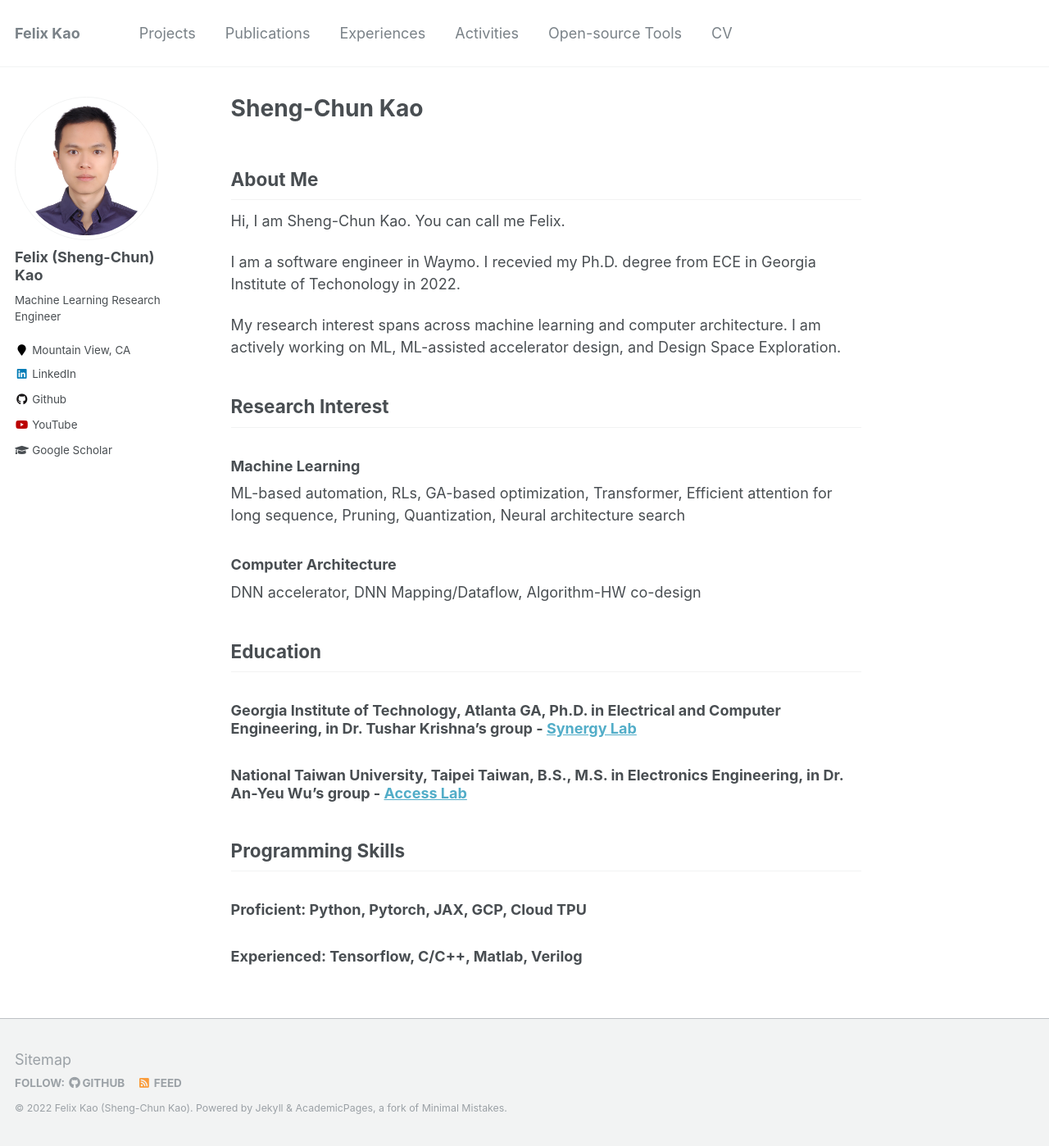
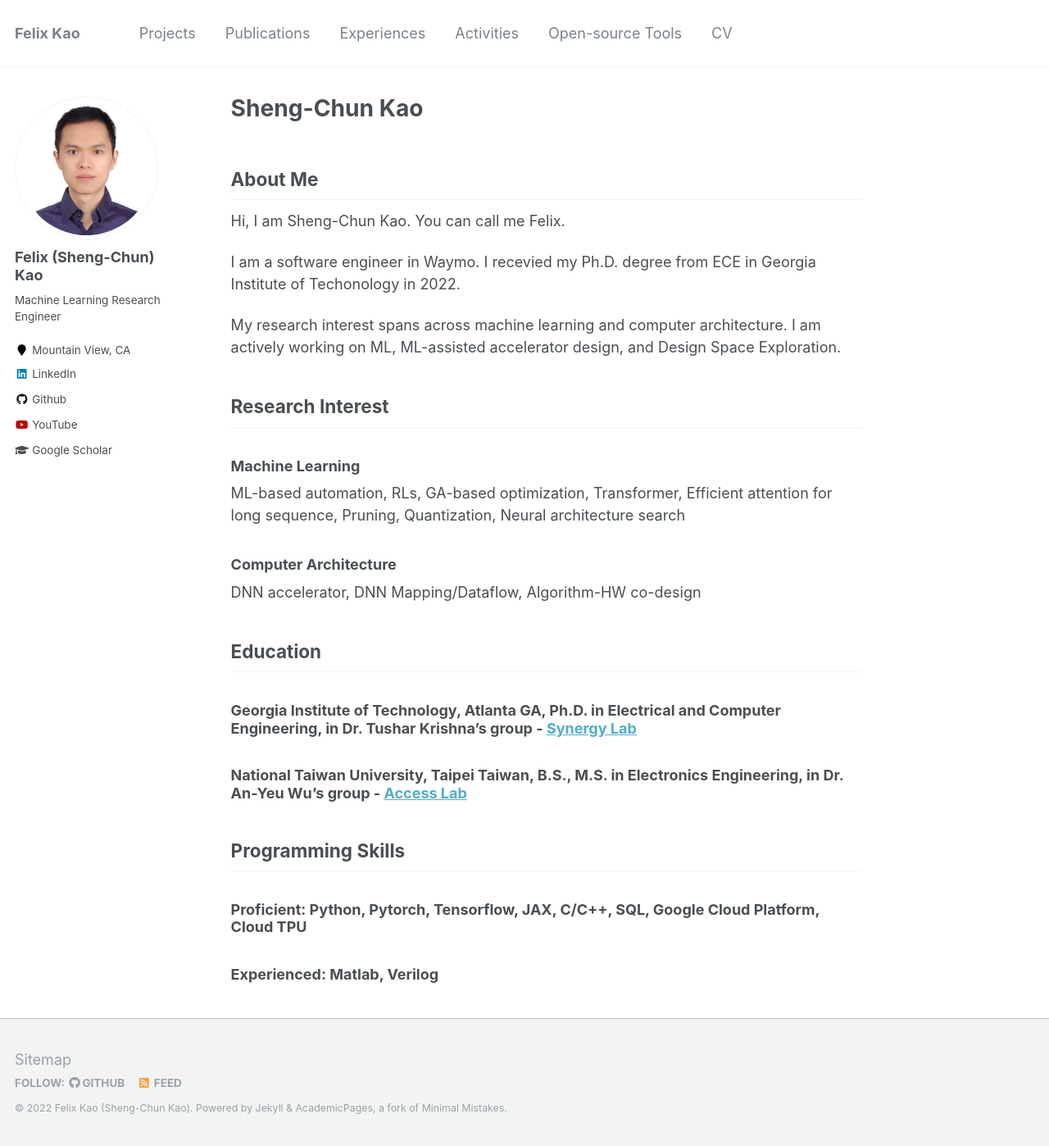
Before and after one commit to felix0901/felix, a Jekyll site: the page built from _pages/about.md, in a window 1280 px wide and 1398 px high. Shown: the whole window at 82% size. Built offline with Jekyll 4.4.1, drawn with Linux system fonts in a browser that asks for light colours.

Commit message:
Update about.md

```diff
--- a/_pages/about.md
+++ b/_pages/about.md
@@ -31,5 +31,5 @@ DNN accelerator, DNN Mapping/Dataflow, Algorithm-HW co-design
 
 
 ## Programming Skills
-### Proficient: Python, Pytorch, JAX, GCP, Cloud TPU
-### Experienced: Tensorflow, C/C++, Matlab, Verilog
+### Proficient: Python, Pytorch, Tensorflow, JAX, C/C++, SQL, Google Cloud Platform, Cloud TPU
+### Experienced: Matlab, Verilog
```
